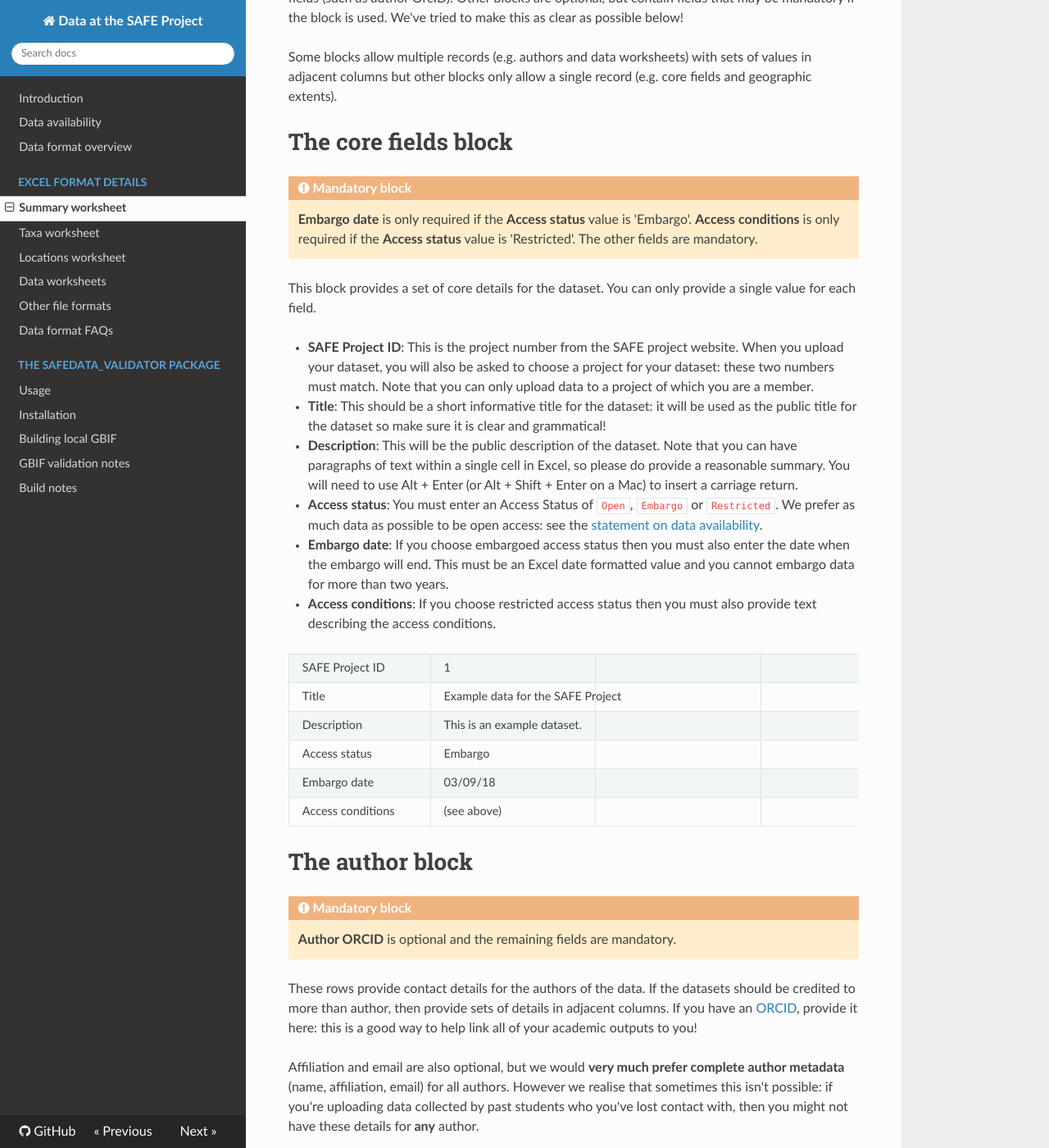
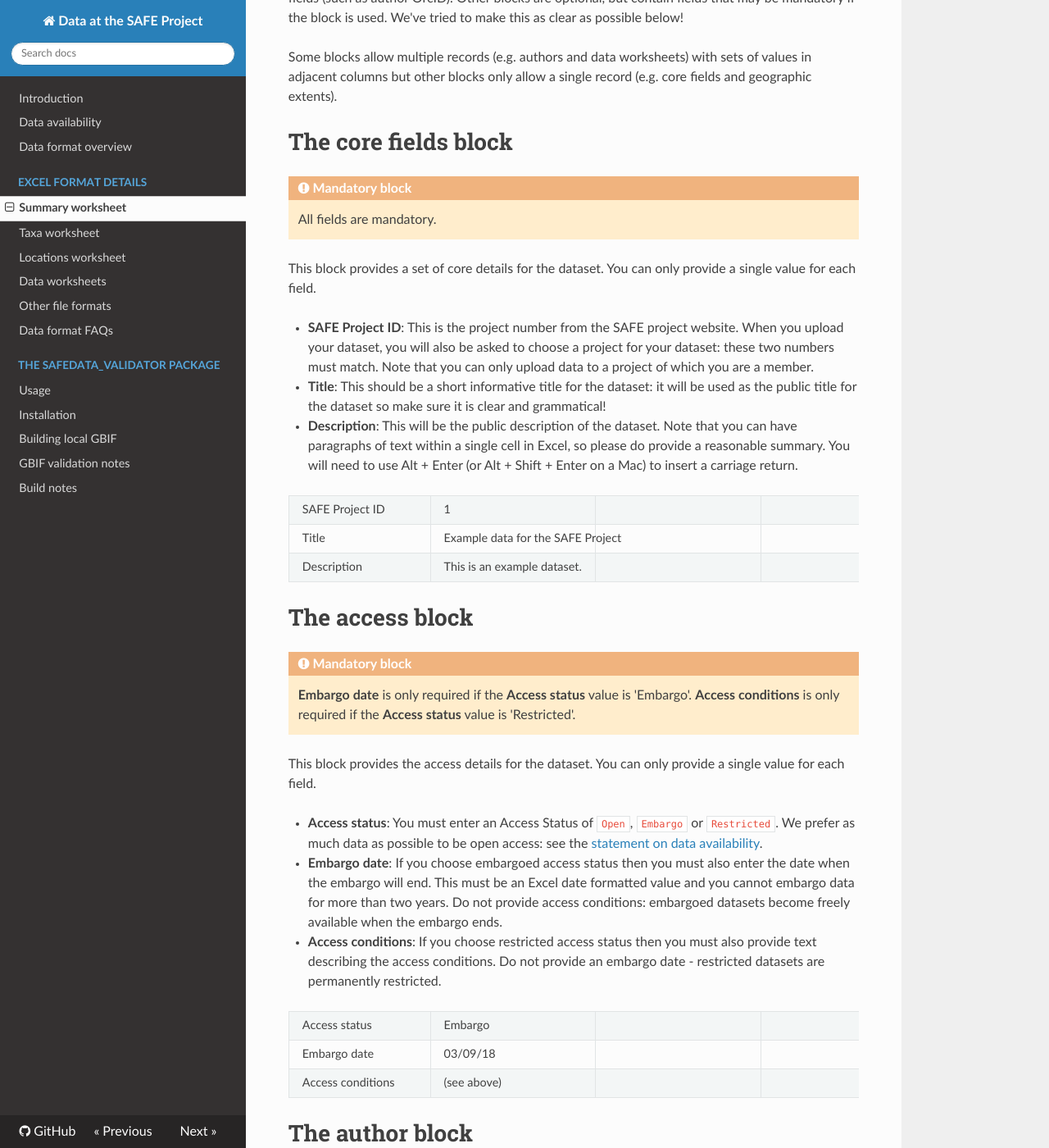
Before and after one commit to ImperialCollegeLondon/safedata_validator, an MkDocs documentation site: the page built from docs/data_format/summary.md, in a window 1280 px wide and 1400 px high, scrolled down 318 px. Shown: the whole window at 82% size. Built offline with MkDocs 1.6.1, drawn with Linux system fonts in a browser that asks for light colours; nearby versions of some CDN libraries.

Commit message:
Doc and CHANGES updates

```diff
--- a/docs/data_format/summary.md
+++ b/docs/data_format/summary.md
@@ -40,9 +40,7 @@ Some blocks allow multiple records (e.g. authors and data worksheets) with sets
 
 !!! Warning "Mandatory block"
 
-    **Embargo date** is only required if the **Access status** value is 'Embargo'.
-	**Access conditions** is only required if the **Access status** value is 'Restricted'.
-	The other fields are mandatory.
+    All fields are mandatory.
 
 This block provides a set of core details for the dataset. You can only provide a single value for each field.
 
@@ -54,18 +52,32 @@ This block provides a set of core details for the dataset. You can only provide
 * **Description**: This will be the public description of the dataset. Note that you can have paragraphs of text
   within a single cell in Excel, so please do provide a reasonable summary. You will need to use Alt + Enter (or
   Alt + Shift + Enter on a Mac) to insert a carriage return.
-* **Access status**<a name="access-status"></a>: You must enter an Access Status of  `Open`, `Embargo` or `Restricted`.
-  We prefer as much data as possible to be open access: see the [statement on data availability](../availability.md).
-* **Embargo date**: If you choose embargoed access status then you must also enter the date when the embargo will
-  end. This must be an Excel date formatted value and you cannot embargo data for more than two years.
-* **Access conditions**: If you choose restricted access status then you must also provide text describing the
-  access conditions.
 
 |  |  |  |  |
 |--------------------|-----------------------------------|---|---|
 | SAFE Project ID       | 1 | | |
 | Title             | Example data for the SAFE Project  | | |
 | Description           | This is an example dataset.  | | |
+
+# The access block
+
+!!! Warning "Mandatory block"
+
+    **Embargo date** is only required if the **Access status** value is 'Embargo'.
+    **Access conditions** is only required if the **Access status** value is 'Restricted'.
+
+This block provides the access details for the dataset. You can only provide a single value for each field.
+
+* **Access status**<a name="access-status"></a>: You must enter an Access Status of  `Open`, `Embargo` or `Restricted`.
+  We prefer as much data as possible to be open access: see the [statement on data availability](../availability.md).
+* **Embargo date**: If you choose embargoed access status then you must also enter the date when the embargo will
+  end. This must be an Excel date formatted value and you cannot embargo data for more than two years. Do not provide
+  access conditions: embargoed datasets become freely available when the embargo ends.
+* **Access conditions**: If you choose restricted access status then you must also provide text describing the
+  access conditions. Do not provide an embargo date - restricted datasets are permanently restricted.
+
+|  |  |  |  |
+|--------------------|-----------------------------------|---|---|
 | Access status        | Embargo | | |
 | Embargo date          | 03/09/18 | | |
 | Access conditions | (see above)| | |
```
Also changed, not shown: CHANGES.txt (+7 -0 lines).
